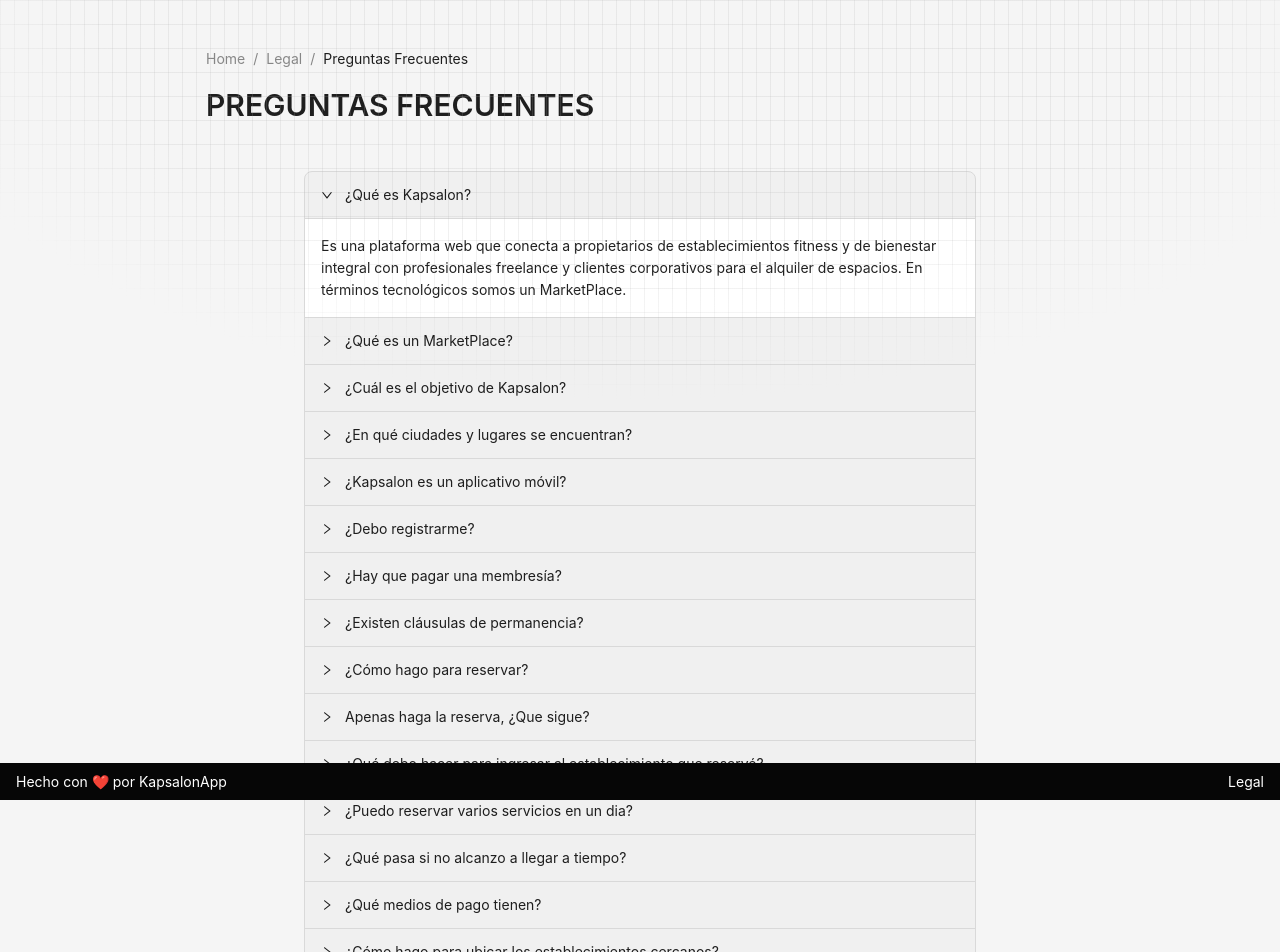
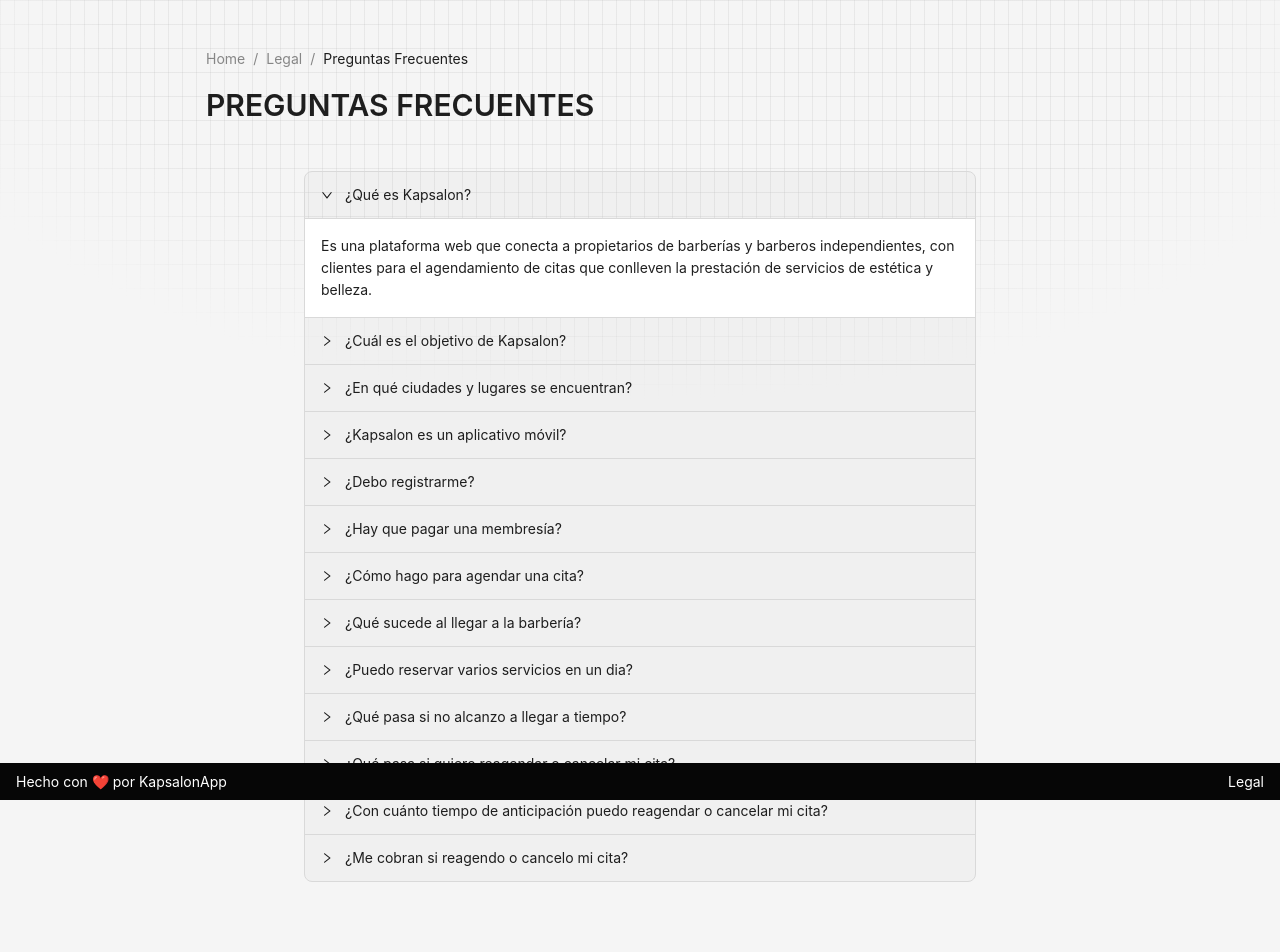
Before and after one commit to javieralbadan/kapsalon, a Next.js app: page /legal/preguntas-frecuentes in a window 1280 px wide. Shown: the top 952 px of the page. Built offline with nearby package versions, Linux system fonts and the light colour scheme.

Commit message:
feat: Link legal pages with appointment confirmation, fix z-index in layout, add app logos in jpg and png

```diff
--- a/app/layout.tsx
+++ b/app/layout.tsx
@@ -32,7 +32,7 @@
 					<Layout style={{ minHeight: '100vh', display: 'flex', flexDirection: 'column' }}>
 						<div className="absolute bottom-0 left-0 right-0 top-0 bg-[linear-gradient(to_right,#afafaf2e_1px,transparent_1px),linear-gradient(to_bottom,#afafaf2e_1px,transparent_1px)] bg-[size:14px_24px] [mask-image:radial-gradient(ellipse_60%_50%_at_50%_0%,#000_70%,transparent_100%)]" />
 
-						<Content style={{ flex: 1 }}>{children}</Content>
+						<Content style={{ zIndex: 1, flex: 1 }}>{children}</Content>
 
 						<Footer style={FOOTER_STYLES}>
 							<AppFooter />
--- a/app/legal/preguntas-frecuentes/faqs.json
+++ b/app/legal/preguntas-frecuentes/faqs.json
@@ -1,74 +1,54 @@
 [
 	{
 		"question": "¿Qué es Kapsalon?",
-		"answer": "Es una plataforma web que conecta a propietarios de establecimientos fitness y de bienestar integral con profesionales freelance y clientes corporativos para el alquiler de espacios. En términos tecnológicos somos un MarketPlace."
-	},
-	{
-		"question": "¿Qué es un MarketPlace?",
-		"answer": "Define un sitio web que cumple un rol de intermediador para monitorear la comercialización de ciertos productos o servicios. Un MarketPlace facilita herramientas para optimizar las transacciones entre compradores y vendedores, manteniendo la marca e identidad corporativa propia del vendedor."
+		"answer": "Es una plataforma web que conecta a propietarios de barberías y barberos independientes, con clientes para el agendamiento de citas que conlleven la prestación de servicios de estética y belleza."
 	},
 	{
 		"question": "¿Cuál es el objetivo de Kapsalon?",
-		"answer": "Kapsalon sirve para encontrar cerca de tu casa o trabajo múltiples escenarios deportivos, fitness y de bienestar integral para alquiler según tus necesidades e intereses pagando solo lo que usas."
+		"answer": "Kapsalon sirve para agilizar los tiempos de agendamiento, modificación y cancelación de citas de barbería."
 	},
 	{
 		"question": "¿En qué ciudades y lugares se encuentran?",
-		"answer": "Actualmente estamos en la ciudad de Bogotá. Iremos expandiendo nuestra marca a las principales ciudades del país."
+		"answer": "Actualmente estamos en la ciudad de Bogotá."
 	},
 	{
 		"question": "¿Kapsalon es un aplicativo móvil?",
-		"answer": "No. Somos una plataforma web (website) a la cual accedes por medio de un navegador o explorador. Sin embargo, toda la experiencia Kapsalon está diseñada y adaptada bajo un enfoque que enfatiza su uso desde los dispositivos móviles."
+		"answer": "No. Somos una plataforma web (sitio web) a la cual accedes por medio de un navegador o explorador. Sin embargo, toda la experiencia Kapsalon está diseñada y adaptada bajo un enfoque que facilita su uso desde dispositivos móviles."
 	},
 	{
 		"question": "¿Debo registrarme?",
-		"answer": "Para conocer las instalaciones de nuestros aliados no es necesario. Para realizar reservas si es necesario. Debes crear un usuario para poder disfrutar al máximo la plataforma."
+		"answer": "Para realizar el agendamiento de citas no es necesario. Debes únicamente validar tu número de whatsapp para poder asociar éste con la cita que agendes. Dado que la interacción principalmente se dará vía whatsapp de forma automatizada, no se tiene acceso a tus datos de usuario en la plataforma."
 	},
 	{
 		"question": "¿Hay que pagar una membresía?",
-		"answer": "No. Los pagos que debes hacer son <strong>tarifas de pago por lo que usas</strong> cada día."
+		"answer": "No. Agendas tu cita completamente gratis y pagas el servicio directamente con el proveedor del servicio (barbero). Kapsalon no gestion pagos por el momento."
 	},
 	{
-		"question": "¿Existen cláusulas  de permanencia?",
-		"answer": "No. Solo pagas por lo que usas al hacer la reserva."
+		"question": "¿Cómo hago para agendar una cita?",
+		"answer": "Estando en la página inicial de la plataforma, navegas con el botón de 'Agendar'. Seleccionas al barbero. Seleccionas el servicio que necesitas. Seleccionas el horario en el día que te convenga. Finalmente, en la confirmación de la cita se preguntarán tus datos de contacto. Validas tu número de whatsapp mediante un código que se envia al número ingresado y con ello se confirma la cita. Recibirás tu confirmación de la cita vía whatsapp. Asiste de forma puntual a la barbería el día y hora acordados."
 	},
 	{
-		"question": "¿Cómo hago para reservar?",
-		"answer": "Estando en la página inicial de la plataforma, allí navegas hasta que encuentres el establecimiento que más se adapte a tus necesidades por ubicación, precio y características, información que encuentras en los detalles de cada ambiente. Haces clic en 'Continuar Reserva', allí se preguntarán los detalles de la reserva, tales como fecha y cantidad de horas. Procedes al pago, donde encontrarás múltiples opciones de pago y para luego recibir la confirmación de la reserva. Finalmente, ¡Vive y disfruta la experiencia!"
-	},
-	{
-		"question": "Apenas haga la reserva, ¿Que sigue?",
-		"answer": "Recibirás en tu Email un tu código de reserva, con el cual deberás presentarte en el establecimiento para ser autorizado del ingreso."
-	},
-	{
-		"question": "¿Qué debo hacer para ingresar al establecimiento que reservé?",
-		"answer": "Debes llevar tu documento de identidad y código de confirmación de reserva en tu celular. el cual se te ha enviado con anterioridad al correo."
+		"question": "¿Qué sucede al llegar a la barbería?",
+		"answer": "Procura llegar con 5 a 10 minutos de anticipación. Ten en cuenta que los horarios de apertura y cierre del establecimiento, las condiciones de prestación del servici, retrasos, cancelaciones imprevistas y demás situaciones que sucedan, quedan completamente a discreción del barbero y/o barbería. Kapsalon no se responsabiliza por la interacción entre barbería/barbero/usuario."
 	},
 	{
 		"question": "¿Puedo reservar varios servicios en un dia?",
-		"answer": "Al hacer la reserva deberás revisar las normas y condiciones del ambiente. Algunos establecimientos permiten el ingreso más de una vez en el mismo día."
+		"answer": "Si. En estos momento Kapsalon no puede validar si tienes citas simultáneas que se cruzan entre sí. El agendamiento y cumplimiento de la cita queda a total discreción del usuario."
 	},
 	{
 		"question": "¿Qué pasa si no alcanzo a llegar a tiempo?",
-		"answer": "Si llegas tarde perderás tiempo de tu reserva, ya que el establecimiento necesitará el espacio para su normal funcionamiento en las horas siguientes."
+		"answer": "Si llegas tarde es posible que pierdas tu cita, ya que la barbería y/o barbero puede decidir como utilizar el tiempo."
 	},
 	{
-		"question": "¿Qué medios de pago tienen?",
-		"answer": "Puedes hacer el pago por medio de nuestra pasarela de pagos, la cual te da opciones como: <div class='ui list'><div class='item'>· Tarjetas de crédito</div><div class='item'>· Tarjetas débito (PSE)</div> <div class='item'>· Pagos en efectivo vía efecty, baloto, éxito, carulla o consignación bancaria</div></div>"
+		"question": "¿Qué pasa si quiero reagendar o cancelar mi cita?",
+		"answer": "Una vez recibas tu confirmación de la cita por whatsapp. Puedes contestar a ese mismo número para gestionar tu cita. Se te brindará la opción de reagendar y cancelar la cita vía whatsapp."
 	},
 	{
-		"question": "¿Cómo hago para ubicar los establecimientos cercanos?",
-		"answer": "Debes ingresar y filtrar por zonas en la ciudad. Para facilitar esta interacción, la plataforma te pide permiso para acceder a tu ubicación y mostrarte opciones cercanas a ti. Debes tener en cuenta que al acceder a la plataforma y continuar la navegación, se aceptan los Términos y condiciones, dentro de las que se encuentran la detección de tu ubicación con estos fines de mejoramiento de experiencia."
+		"question": "¿Con cuánto tiempo de anticipación puedo reagendar o cancelar mi cita?",
+		"answer": "El reagendamiento o cancelación se debe hacer con antelación de <strong>1 hora</strong> como mínimo."
 	},
 	{
-		"question": "¿Qué pasa si quiero cancelar mi reserva?",
-		"answer": "Debes ingresar por 'Mis compras', ubicar la reserva en cuestión y si te encuentras dentro del plazo establecido en la plataforma (12 horas antes), mediante el botón 'Cancelar reserva' anulas el proceso realizado."
-	},
-	{
-		"question": "¿Con cuánto tiempo de anticipación puedo cancelar mi reserva?",
-		"answer": "La cancelación se debe hacer con antelación de <strong>24 horas</strong> como mínimo."
-	},
-	{
-		"question": "¿Me cobran si cancelo mi reserva?",
-		"answer": "Si. Se cobrará una multa equivalente al 50% del equivalente al precio de la reserva."
+		"question": "¿Me cobran si reagendo o cancelo mi cita?",
+		"answer": "No. Dado que Kapsalon no gestiona pagos no se te cobrará por el reagendamiento o cancelación de la cita."
 	}
 ]
--- a/app/legal/preguntas-frecuentes/page.tsx
+++ b/app/legal/preguntas-frecuentes/page.tsx
@@ -18,8 +18,8 @@
 			<LegalBreadcrumb currentPage="Preguntas Frecuentes" />
 
 			<Title level={2}>PREGUNTAS FRECUENTES</Title>
-			<div style={{ padding: '2rem 4rem', maxWidth: '800px', margin: '0 auto' }}>
-				<Collapse items={items} defaultActiveKey={['0']} />;
+			<div style={{ padding: '2rem 4rem 4rem', maxWidth: '800px', margin: '0 auto' }}>
+				<Collapse items={items} defaultActiveKey={['0']} />
 			</div>
 		</section>
 	);
--- a/components/appointment/AppointmentConfirmation.tsx
+++ b/components/appointment/AppointmentConfirmation.tsx
@@ -75,6 +75,16 @@
 						confirmAppointment={confirmAppointment}
 						isSending={isSending}
 					/>
+					<p className="my-3 text-xs text-gray-500">
+						Al confirmar tu cita aceptas las{' '}
+						<Link className="underline" href="/legal/condiciones-del-servicio" target="_blank">
+							Condiciones del Servicio
+						</Link>{' '}
+						y la{' '}
+						<Link className="underline" href="/legal/politica-de-privacidad" target="_blank">
+							Política de Privacidad
+						</Link>
+					</p>
 
 					<Divider />
 
```
Also changed, not shown: public/kapsalon-square.jpg (added), public/kapsalon-square.png (added).
